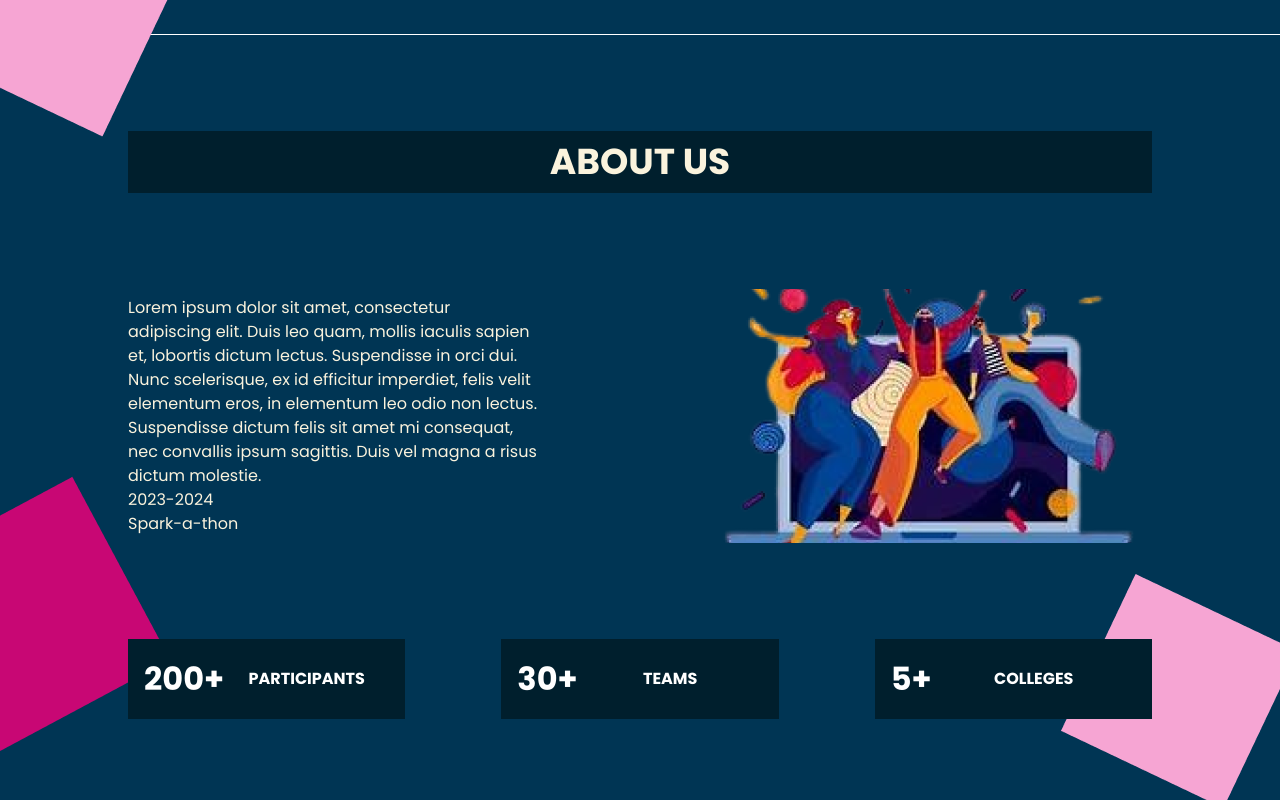
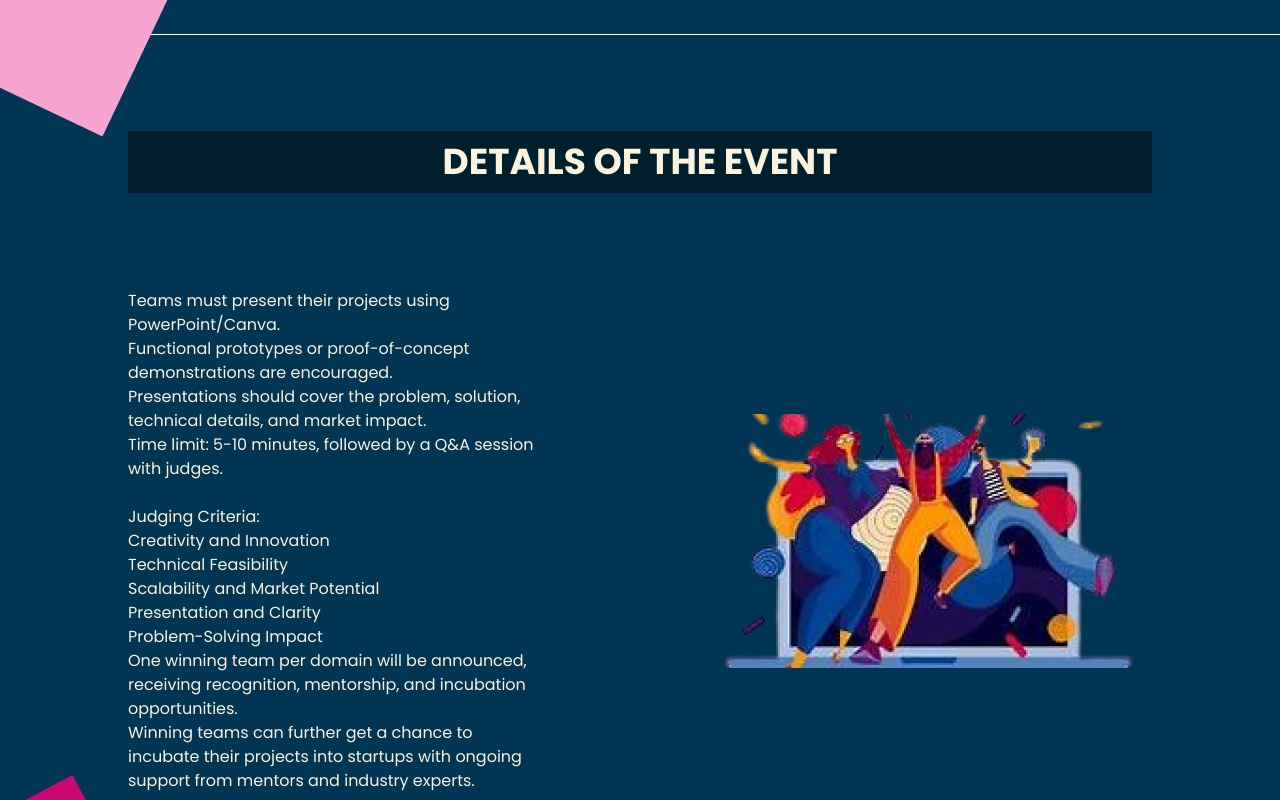
Before and after one commit to arjun-praveen-varshney/spark-a-thon, a React (Vite) app: page / in a window 1280 px wide. Shown: the part 700-1500 px from the top of the page. Built offline with nearby package versions, Linux system fonts and the light colour scheme.

Commit message:
Update About.jsx

```diff
--- a/src/components/About.jsx
+++ b/src/components/About.jsx
@@ -20,6 +20,10 @@ const Card = ({ title, desc }) => {
 };
 
 const About = () => {
+  const handleClick = ()=>{
+    window.open("http://surl.li/hsyhna", "_blank")
+  }
+
   return (
     <section className="relative" id="about">
       <img
@@ -28,29 +32,39 @@ const About = () => {
         className="absolute -top-44 left-0 hidden md:block"
       />
       <div className="py-24 border-y border-white space-y-24">
-        <Heading text="About Us" />
+        <Heading text="Details of the Event" />
         <div className="flex flex-wrap lg:flex-nowrap items-center w-4/5 mx-auto justify-between">
           <div className="text-[#FAF3DD] font-normal text-base md:w-2/5">
-            Lorem ipsum dolor sit amet, consectetur adipiscing elit. Duis leo
-            quam, mollis iaculis sapien et, lobortis dictum lectus. Suspendisse
-            in orci dui. Nunc scelerisque, ex id efficitur imperdiet, felis
-            velit elementum eros, in elementum leo odio non lectus. Suspendisse
-            dictum felis sit amet mi consequat, nec convallis ipsum sagittis.
-            Duis vel magna a risus dictum molestie.
-            <br />
-            2023-2024
-            <br />
-            Spark-a-thon
+            <ul><li>Teams must present their projects using
+PowerPoint/Canva.</li>
+<li>Functional prototypes or proof-of-concept
+demonstrations are encouraged.</li><li>
+Presentations should cover the problem,
+solution, technical details, and market impact.</li><li>
+Time limit: 5-10 minutes, followed by a Q&A
+session with judges.</li></ul><br/>Judging Criteria:<ul><li>
+Creativity and Innovation</li><li>
+Technical Feasibility</li><li>
+Scalability and Market Potential</li><li>
+Presentation and Clarity</li><li>
+Problem-Solving Impact</li><li>
+One winning team per domain will be
+announced, receiving recognition, mentorship,
+and incubation opportunities.</li><li>
+Winning teams can further get a chance to
+incubate their projects into startups with
+ongoing support from mentors and industry
+experts.</li></ul>
           </div>
           <img src={about} alt="about.png" />
         </div>
         <div className="mx-auto w-4/5 flex flex-wrap lg:flex-nowrap mt-24 gap-24">
-          <Card title="200+" desc="participants" />
-          <Card title="30+" desc="teams" />
-          <Card title="5+" desc="colleges" />
+          <Card title="Entry Fee" desc="₹300" />
+          <Card title="Cash Prize" desc="₹10,000" />
+          <Card title="Venue" desc="Diploma Hall" />
         </div>
         <div className="flex justify-center">
-          <Button text="Register Now" />
+          <Button text="Register Now" onClick={handleClick} />
         </div>
       </div>
       <img
```
